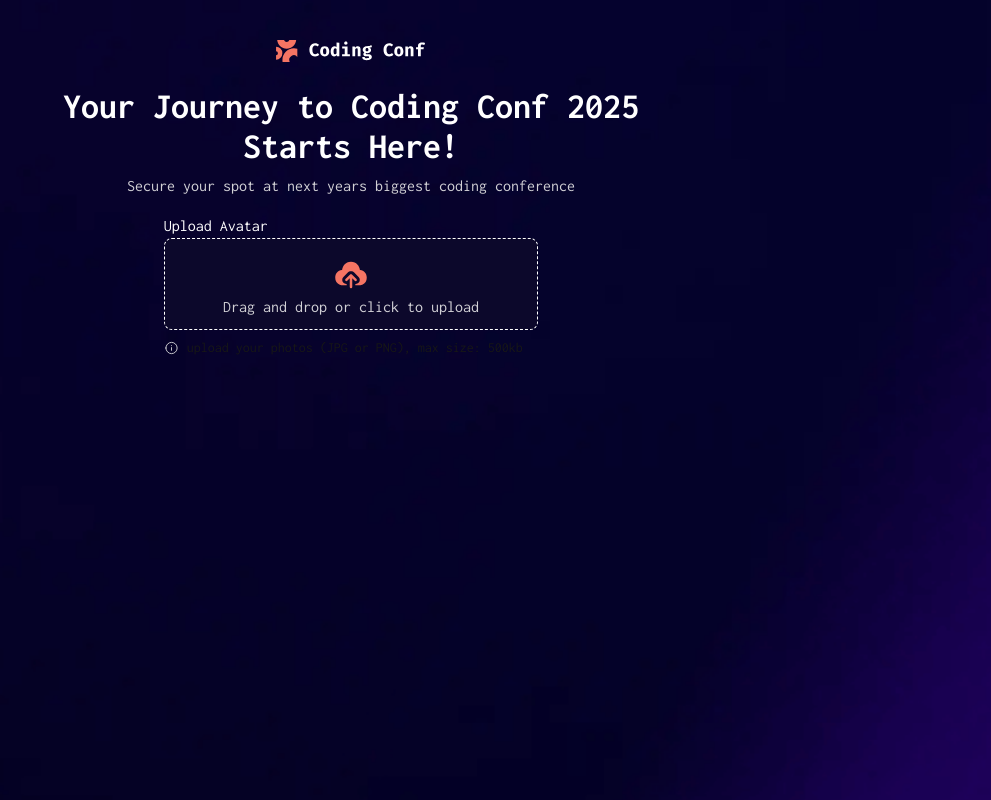
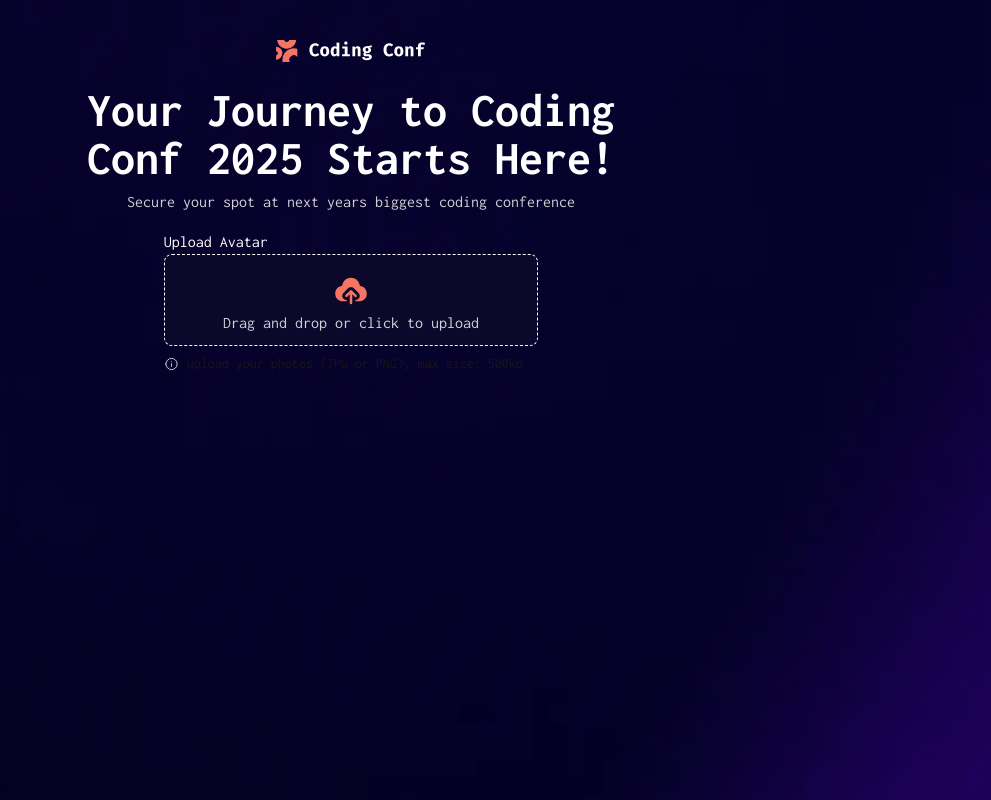
Before and after one commit to stkeys/new-conf-ticket, a Next.js app: page / in a window 1280 px wide. Shown: the whole page, without its empty margins (289-1280 px from the left). Built offline with nearby package versions, Linux system fonts and the light colour scheme.

Commit message:
add form files

```diff
--- /dev/null
+++ b/src/app/components/Form.tsx
@@ -0,0 +1,8 @@
+'use client';
+// import { FormData } from '@/types/form';
+
+export default function Form() {
+  return (
+    <div></div>
+  );
+}
--- a/src/app/page.tsx
+++ b/src/app/page.tsx
@@ -16,7 +16,7 @@ export default function Home() {
         className="mx-auto pt-10"
       />
       <div className="md:w-[50%]">
-        <h1 className="text-2xl md:text-4xl text-[hsl(0,0%,100%)] font-bold pt-6">
+        <h1 className="text-2xl md:text-5xl text-[hsl(0,0%,100%)] font-bold pt-6">
           Your Journey to Coding Conf 2025 Starts Here!
         </h1>
         <p className="pt-2 text-[hsl(252,6%,83%)]">
```
Also changed, not shown: src/types/form.d.ts (added, +7 -0 lines).
